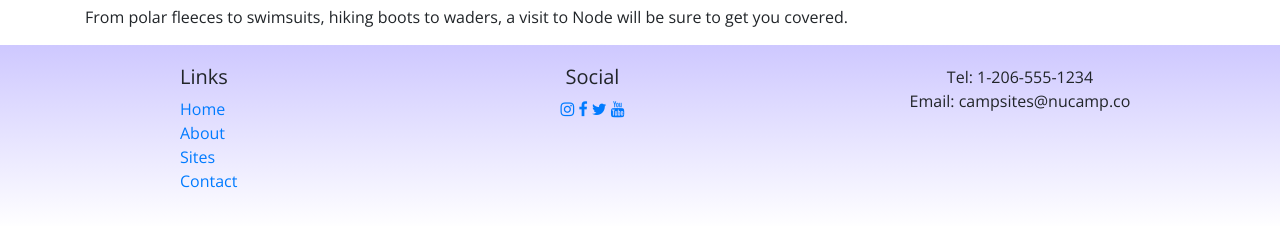
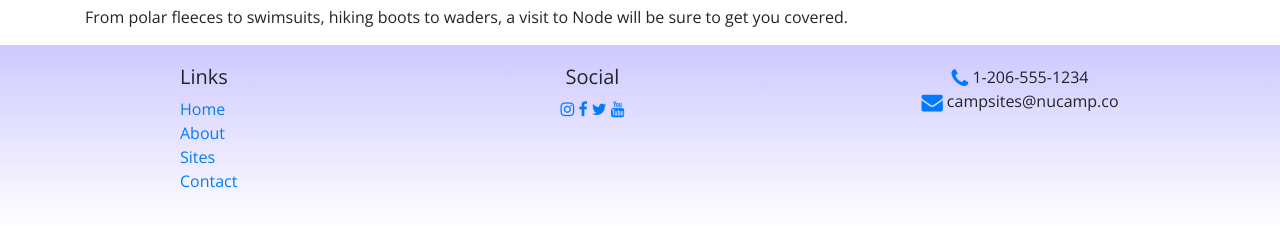
Before and after one commit to aaron-lunsford/nucampsite-folder, a website: page aboutus.html in a window 1280 px wide. Shown: the part 1075-1301 px from the top of the page. Drawn offline with nearby package versions, Linux system fonts and the light colour scheme.

Commit message:
Icon Fonts 2.

```diff
--- a/aboutus.html
+++ b/aboutus.html
@@ -104,8 +104,8 @@
                     <a href="http://youtube.com/"><i class="fa fa-youtube"></i></a>
                 </div>
                 <div class="col-sm-4 text-center">
-                    Tel: 1-206-555-1234<br />
-                    Email: campsites@nucamp.co
+                    <i class="fa fa-phone fa-lg text-primary"> </i> 1-206-555-1234 <br />
+                    <i class="fa fa-envelope fa-lg text-primary"> </i> campsites@nucamp.co
                 </div>
            </div>
         </div>
```
